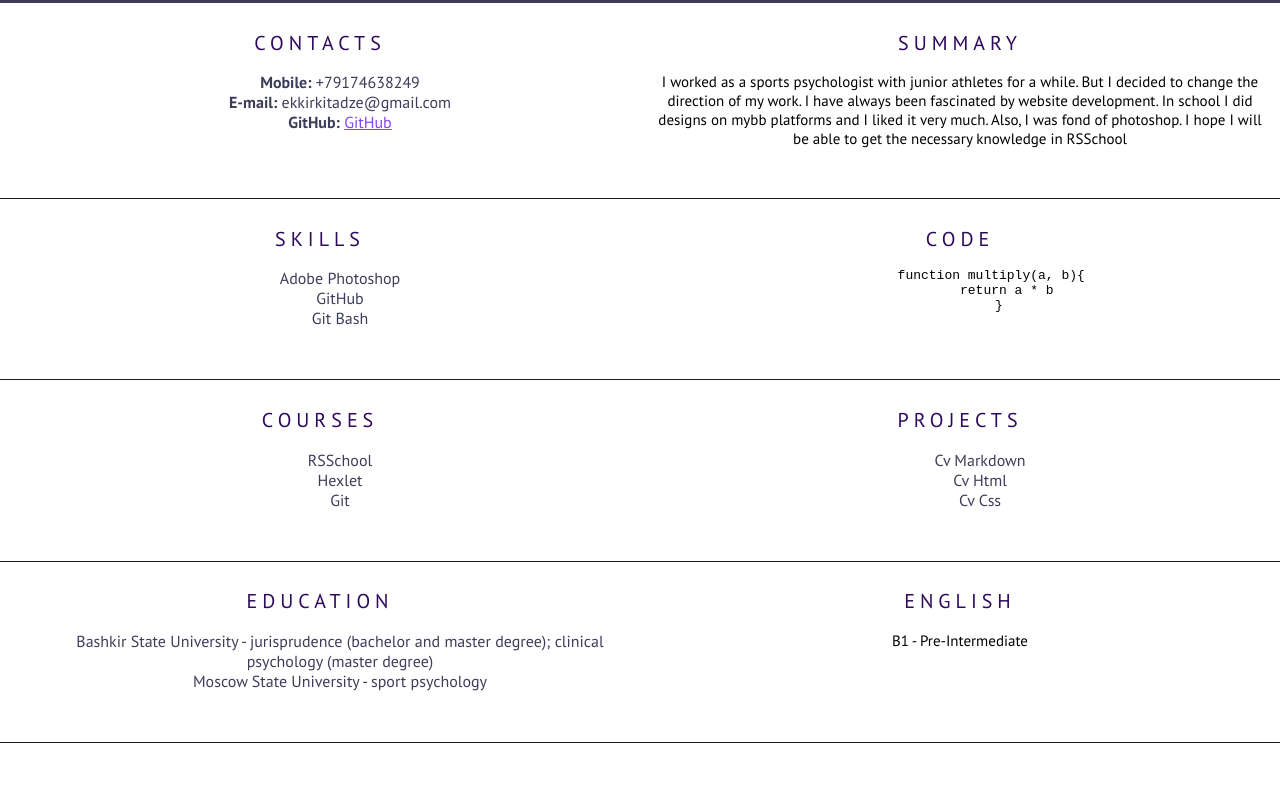
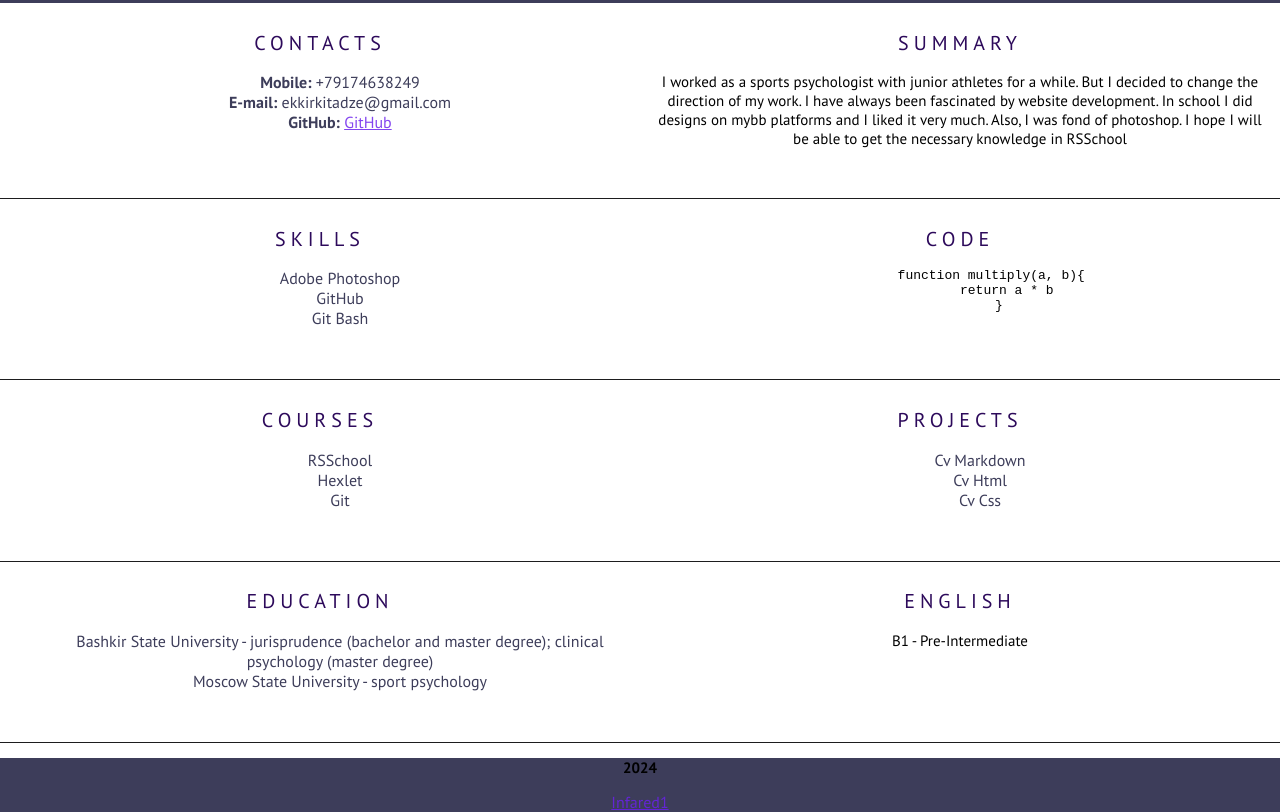
Before and after one commit to Infared1/rsschool-cv, a plain HTML site: page index.html in a window 1280 px wide. Shown: the part 379-1191 px from the top of the page. Before the commit the page ends 1122 px from the top, so only its background shows below. Drawn offline with Linux system fonts and the light colour scheme.

Commit message:
create footer

```diff
--- a/index.html
+++ b/index.html
@@ -101,6 +101,13 @@
                 <p>B1 - Pre-Intermediate</p>
             </section>
         </div>
+        <footer>
+            <div class="container footer_conteiner">
+                <a href="https://rs.school/" class="rss"></a>
+                <p><b>2024</b></p>
+                <a href="https://github.com/Infared1">Infared1</a>
+            </div>
+        </footer>
 
 
     </main>
```
